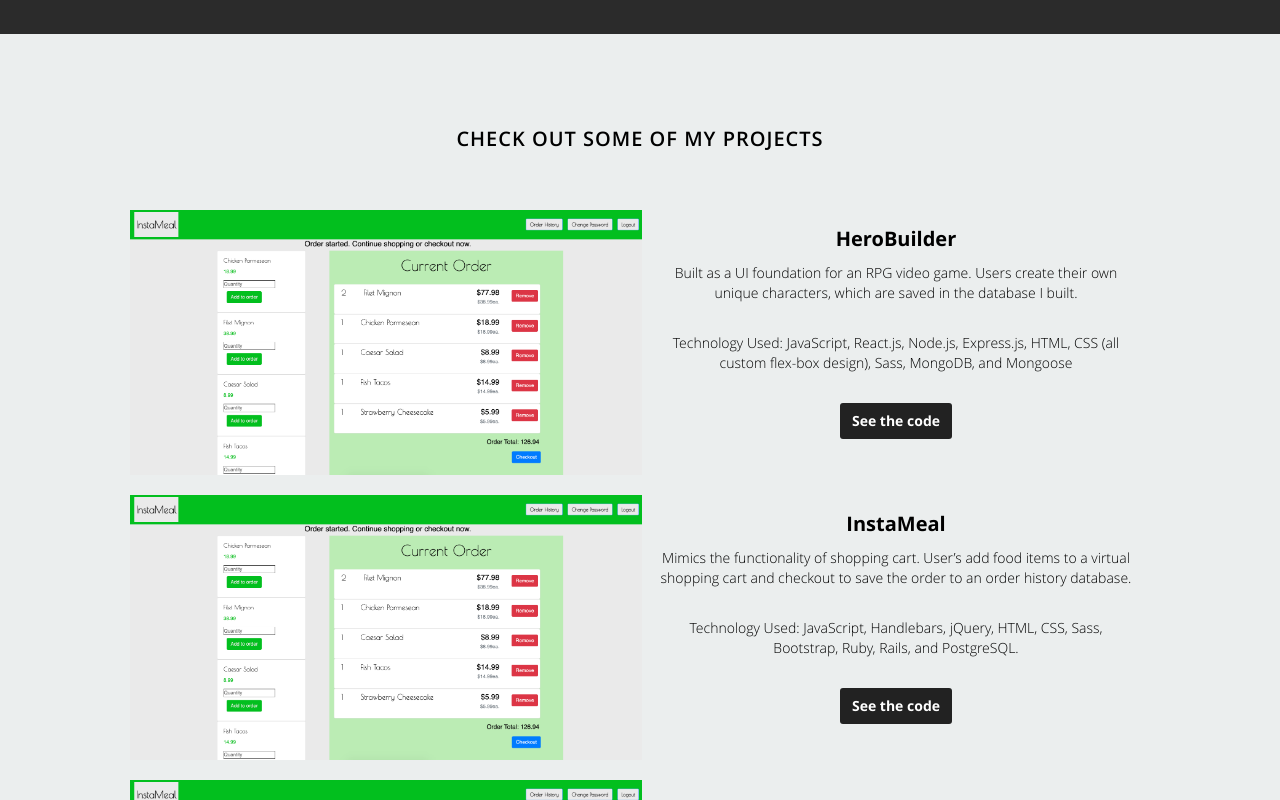
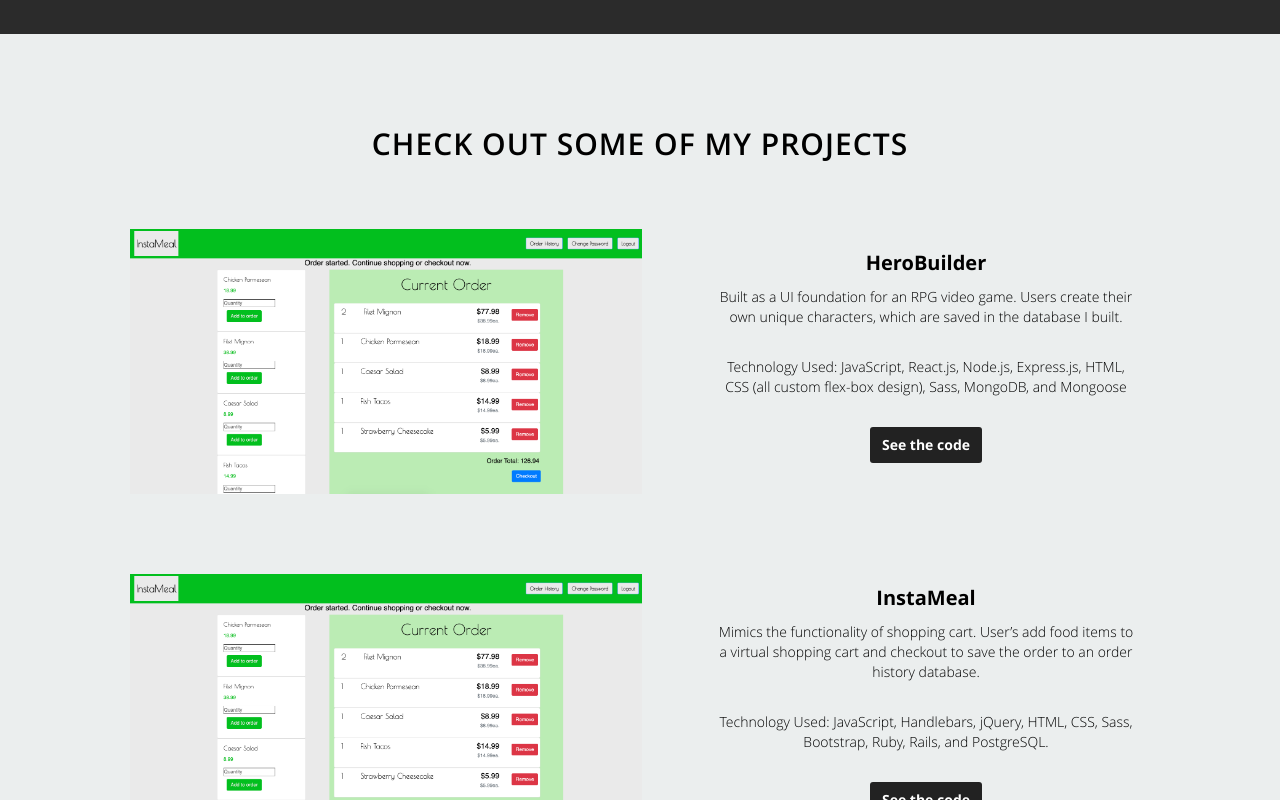
Before and after one commit to smd9788/smd9788.github.io, a React (Create React App) app: page / in a window 1280 px wide. Shown: the part 1300-2100 px from the top of the page. Built offline with nearby package versions, Linux system fonts and the light colour scheme.

Commit message:
updated repo links for projects

```diff
--- a/package.json
+++ b/package.json
@@ -2,7 +2,7 @@
   "name": "resume",
   "version": "0.1.0",
   "private": true,
-  "homepage": "https://smd9788.github.io/smd9788.github.io",
+  "homepage": "https://smd9788.github.io",
   "dependencies": {
     "react": "^16.6.0",
     "react-dom": "^16.6.0",
@@ -14,7 +14,7 @@
     "test": "react-scripts test",
     "eject": "react-scripts eject",
     "predeploy": "npm run build",
-    "deploy": "gh-pages -d build"
+    "deploy": "gh-pages -b master -d build"
   },
   "eslintConfig": {
     "extends": "react-app"
--- a/public/css/layout.css
+++ b/public/css/layout.css
@@ -415,11 +415,11 @@
    padding-bottom: 60px;
 }
 #portfolio h1 {
-   font: 2rem/3rem 'opensans-semibold', sans-serif;
+   font: 3rem/4rem 'opensans-semibold', sans-serif;
    text-transform: uppercase;
    letter-spacing: 1px;
    text-align: center;
-   margin-bottom: 56px;
+   margin-bottom: 5vh;
    color: #000;
 }
 
@@ -493,7 +493,7 @@
    margin-left: -15px;
    margin-top: -15px;
 }
-.portfolio-item .portfolio-item-meta { padding: 18px }
+.portfolio-item .portfolio-item-meta { padding: 48px 12px 48px 72px }
 .portfolio-item .portfolio-item-meta h5 {
    font: 14px/21px 'opensans-bold', sans-serif;
    font-size: 2rem;
--- a/public/index.html
+++ b/public/index.html
@@ -4,10 +4,6 @@
     <meta charset="utf-8">
     <meta name="viewport" content="width=device-width, initial-scale=1, shrink-to-fit=no">
     <meta name="theme-color" content="#000000">
-    <!--
-      manifest.json provides metadata used when your web app is added to the
-      homescreen on Android. See https://developers.google.com/web/fundamentals/web-app-manifest/
-    -->
     <link rel="manifest" href="%PUBLIC_URL%/manifest.json">
     <!--
       Notice the use of %PUBLIC_URL% in the tags above.
--- a/src/components/Portfolio.js
+++ b/src/components/Portfolio.js
@@ -19,13 +19,13 @@
                         <img src={`${item.imgurl}`} className="item-img" alt=""/>
                       </a>
                       <div className="portfolio-item-meta">
-                        <h5>{item.name}</h5>
+                        <h5><a href={item.url} rel="noopener noreferrer" style={{color: "black"}} target="_blank">{item.name}</a></h5>
                         <p>{item.description}</p>
                         <br></br>
                         <p>{item.tech}</p>
                         <br></br>
                         <button>
-                          <a href={item.url}>See the code</a>
+                          <a href={item.repo}>See the code</a>
                         </button>
                       </div>
                     </div>
--- a/src/resumeData.js
+++ b/src/resumeData.js
@@ -100,28 +100,32 @@
         "description":"Built as a UI foundation for an RPG video game. Users create their own unique characters, which are saved in the database I built.",
         "tech":"Technology Used: JavaScript, React.js, Node.js, Express.js, HTML, CSS (all custom flex-box design), Sass, MongoDB, and Mongoose",
         "imgurl":"images/portfolio/instameal.png",
-        "url":"https://smd9788.github.io/herobuilder-client/"
+        "url":"https://smd9788.github.io/herobuilder-client/",
+        "repo":"https://github.com/smd9788/herobuilder-client"
       },
       {
         "name":"InstaMeal",
         "description":"Mimics the functionality of shopping cart. User’s add food items to a virtual shopping cart and checkout to save the order to an order history database.",
         "tech":"Technology Used: JavaScript, Handlebars, jQuery, HTML, CSS, Sass, Bootstrap, Ruby, Rails, and PostgreSQL.",
         "imgurl":"images/portfolio/instameal.png",
-        "url": "https://smd9788.github.io/instameal-front-client/"
+        "url": "https://smd9788.github.io/instameal-front-client/",
+        "repo":"https://github.com/smd9788/instameal-front-client"
       },
       {
         "name":"FileBucket",
         "description":"Users can upload photos, videos, gif’s, and other file types, save them to their profile, and share them with other users.",
         "tech":"Technology Used: JavaScript, Handlebars, jQuery, HTML, CSS, Sass, Bootstrap, Node.js, Express.js, MongoDB, and Mongoose.",
         "imgurl":"images/portfolio/instameal.png",
-        "url": "https://smd9788.github.io/instameal-front-client/"
+        "url": "https://smd9788.github.io/filebucket-client/",
+        "repo":"https://github.com/smd9788/filebucket-client"
       },
       {
         "name":"Tic-Tac-Toe",
         "description":"Allows users to play a game of tic-tac-toe locally. App utilizes a third-party API to store player information, game results, and moves made.",
         "tech":"Technology: JavaScript, Handlebars, jQuery, HTML, CSS, Sass, Bootstrap, Ruby, Rails, and PostgreSQL.",
         "imgurl":"images/portfolio/instameal.png",
-        "url": "https://smd9788.github.io/instameal-front-client/"
+        "url": "https://smd9788.github.io/tictactoe-client/",
+        "repo":"https://github.com/smd9788/tictactoe-client"
       }
     ]
   }
```
